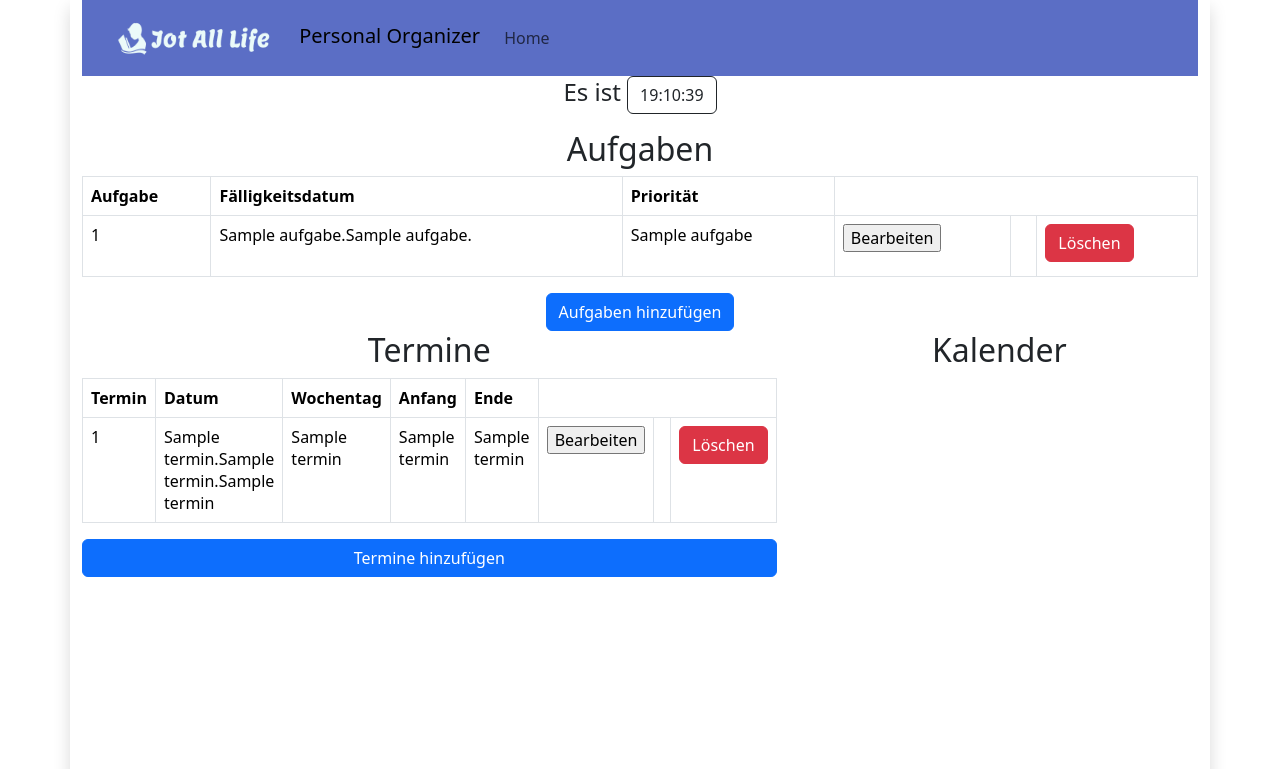
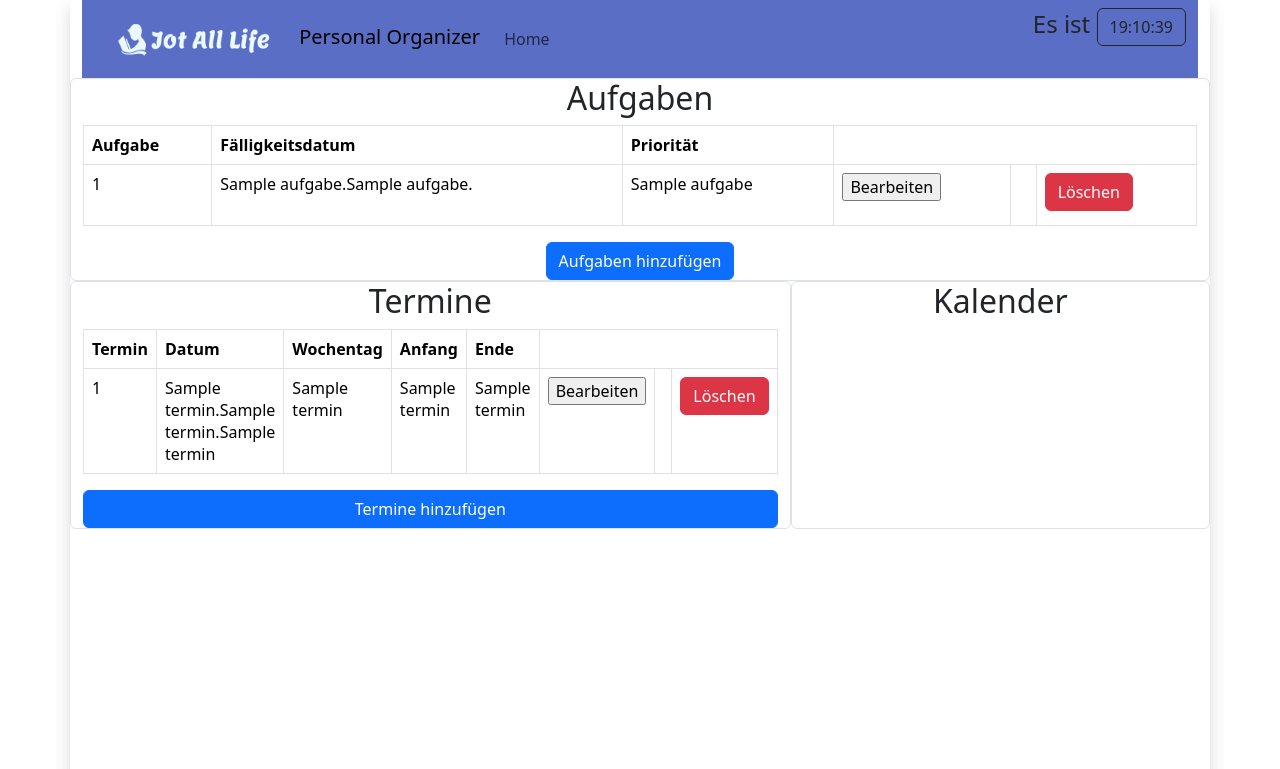
Before and after one commit to LeonardK2020/Klausurersatzleistung, a Flask app: template templates/index.html in a window 1280 px wide. Shown: the top 769 px of the page. Run offline with Flask 3, Linux system fonts and the light colour scheme; the template is opened without the code that fills it: most values are stand-ins (such as "Sample title", 1, 10 or a date in 2020); some libraries are stand-ins or nearby versions.

Commit message:
änderung der anordnung

```diff
--- a/templates/index.html
+++ b/templates/index.html
@@ -18,17 +18,16 @@
                         <a class="nav-link" href="/">Home</a>
                     </li>
                 </ul>
-
+                <form name="uhr" class="text-center">
+                    <h4>Es ist <input type="button" class="btn btn-outline-dark" name="uhrbutton" value="00:00:00"/></h4>
+                </form>
             </div>
         </nav>
 
-        <form name="uhr" class="text-center">
-            <h4>Es ist <input type="button" class="btn btn-outline-dark" name="uhrbutton" value="00:00:00"/></h4>
-        </form>
 
 
         <div class="row">
-            <div class="col text-center">
+            <div class="col text-center container-fluid border rounded">
               <h2>Aufgaben</h2>
               <table class="table table-bordered mx-auto">
                 <tr>
@@ -64,7 +63,7 @@
             </table>
             <a href="/Aufgaben" class="btn btn-primary">Aufgaben hinzufügen</a>
             </div>
-            <div class="col text-center">
+            <div class="col text-center container-fluid border rounded">
               <h2>Termine</h2>
               <table class="table table-bordered mx-auto">
                 <tr>
@@ -96,7 +95,7 @@
             </table>
             <a href="/Termine" class="btn btn-primary mt-3 mx-auto d-block">Termine hinzufügen</a>
             </div>
-            <div class="col text-center">
+            <div class="col text-center container-fluid border rounded">
               <h2>Kalender</h2>
             </div>
           </div>
```
Also changed, not shown: datenbank.db.
